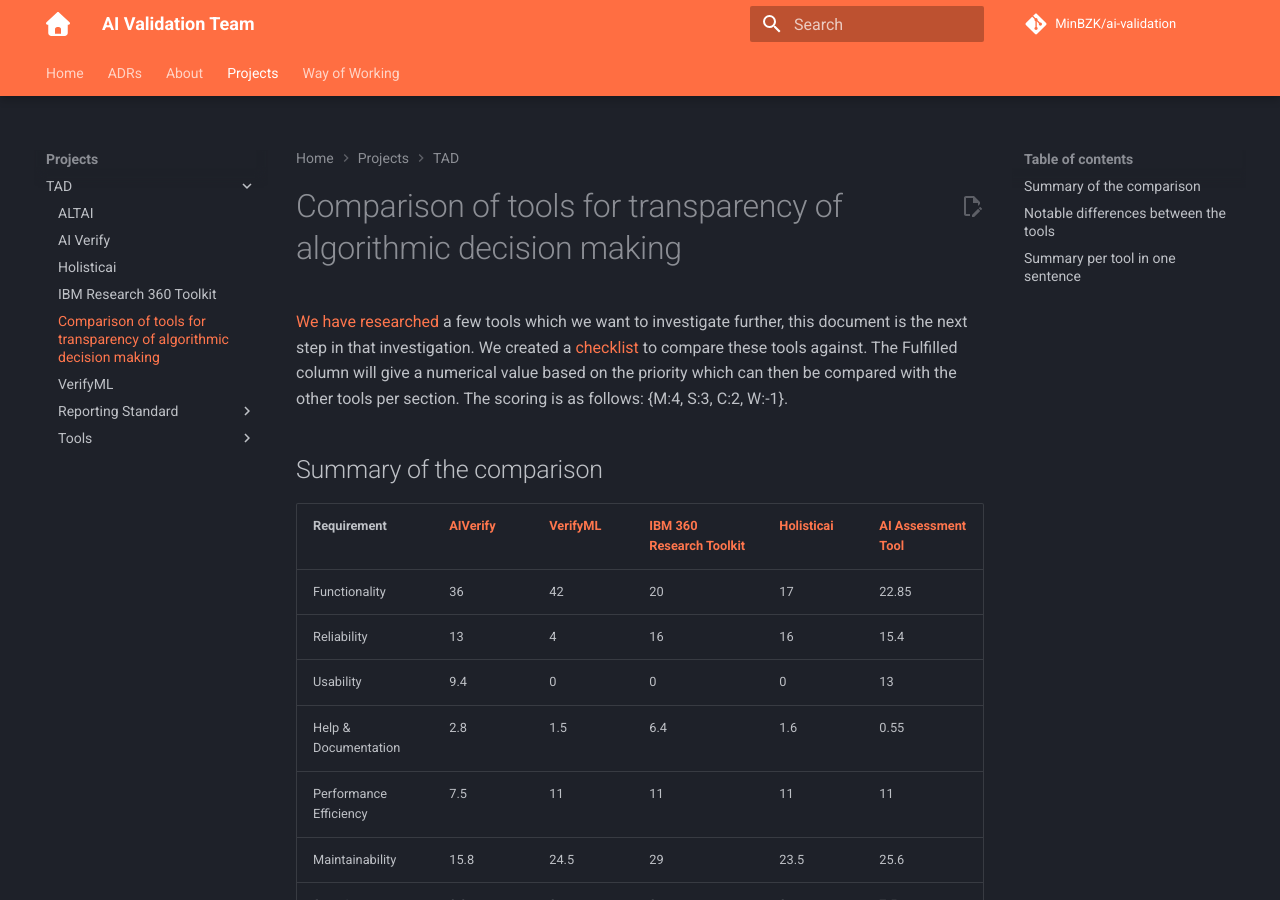
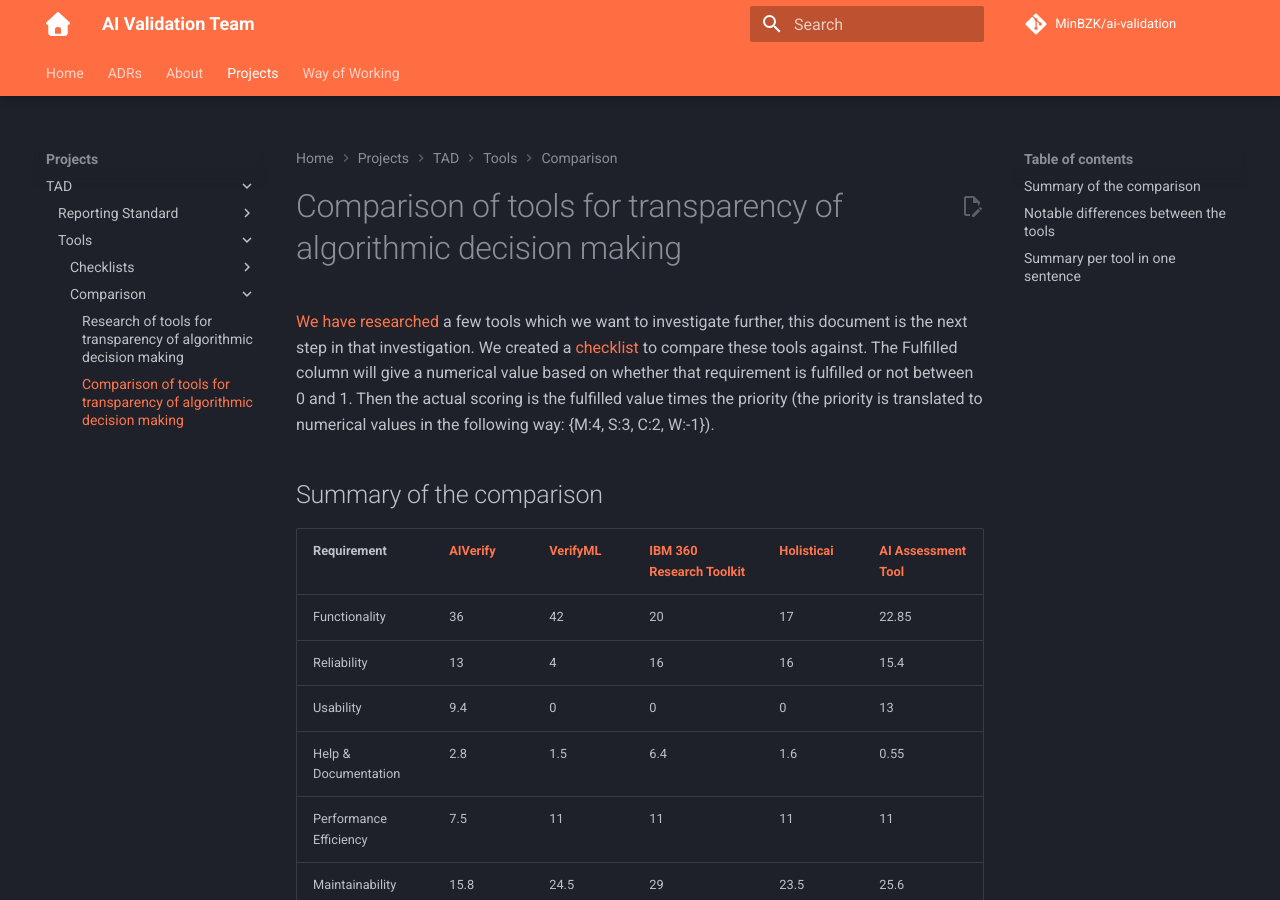
Before and after one commit to MinBZK/ai-validation, an MkDocs documentation site: the page built from docs/Projects/TAD/Tools/Comparison/tools_comparison.md, in a window 1280 px wide and 900 px high. Built offline with MkDocs 1.6.1 and Material for MkDocs 9.7.7, drawn with Linux system fonts in a browser that asks for light colours; plug-ins that fetch from the network failed and are left out; comment, search, counter and statistics services are not loaded.

Commit message:
Claryfying the scoring explanation & Refactoring of the file structure

```diff
--- a/docs/Projects/TAD/tools_comparison.md
+++ b/docs/Projects/TAD/Tools/Comparison/tools_comparison.md
@@ -3,13 +3,14 @@
 [We have researched](tools.md) a few tools which we want to investigate
 further, this document is the next step in that investigation.
 We created a [checklist](index.md) to compare these tools against.
-The Fulfilled column will give a numerical value based
-on the priority which can then be compared with the other tools per section.
-The scoring is as follows: {M:4, S:3, C:2, W:-1}.
+The Fulfilled column will give a numerical value based on whether that
+requirement is fulfilled or not between 0 and 1. Then the actual scoring
+is the fulfilled value times the priority (the priority is translated
+to numerical values in the following way: {M:4, S:3, C:2, W:-1}).
 
 ## Summary of the comparison
 
-| Requirement            | [AIVerify](aiverify_checklist.md) | [VerifyML](verifyml_checklist.md)  | [IBM 360 Research Toolkit](ibm_360_research_toolkit_checklist.md)  | [Holisticai](holisticai_checklist.md) | [AI Assessment Tool](ai_assessment_tool_checklist.md) |
+| Requirement            | [AIVerify](../Checklists/aiverify_checklist.md) | [VerifyML](../Checklists/verifyml_checklist.md)  | [IBM 360 Research Toolkit](../Checklists/ibm_360_research_toolkit_checklist.md)  | [Holisticai](../Checklists/holisticai_checklist.md) | [AI Assessment Tool](ai_assessment_tool_checklist.md) |
 |:-----------------------|:----------------------------------|------------------------------------|--------------------------------------------------------------------|---------------------------------------|-------------------------------------------------------|
 | Functionality          | 36                                | 42                                 | 20                                                                 | 17                                    | 22.85                                                 |
 | Reliability            | 13                                | 4                                  | 16                                                                 | 16                                    | 15.4                                                  |
```
Also changed, not shown: docs/Projects/TAD/Tools/Checklists/ai_assesment_tool_checklist.md (renamed from docs/Projects/TAD/ai_assesment_tool_checklist.md, +1 -1 lines), docs/Projects/TAD/Tools/Checklists/aiverify_checklist.md (renamed from docs/Projects/TAD/aiverify_checklist.md, +1 -1 lines), docs/Projects/TAD/Tools/Checklists/holisticai_checklist.md (renamed from docs/Projects/TAD/holisticai_checklist.md, +1 -1 lines), docs/Projects/TAD/Tools/Checklists/ibm_360_research_toolkit_checklist.md (renamed from docs/Projects/TAD/ibm_360_research_toolkit_checklist.md, +1 -1 lines), docs/Projects/TAD/Tools/Checklists/verifyml_checklist.md (renamed from docs/Projects/TAD/verifyml_checklist.md, +1 -1 lines), docs/Projects/TAD/Tools/Comparison/index.md (renamed from docs/Projects/TAD/Tools/index.md), docs/Projects/TAD/Tools/Comparison/tools.md (renamed from docs/Projects/TAD/Tools/tools.md).
